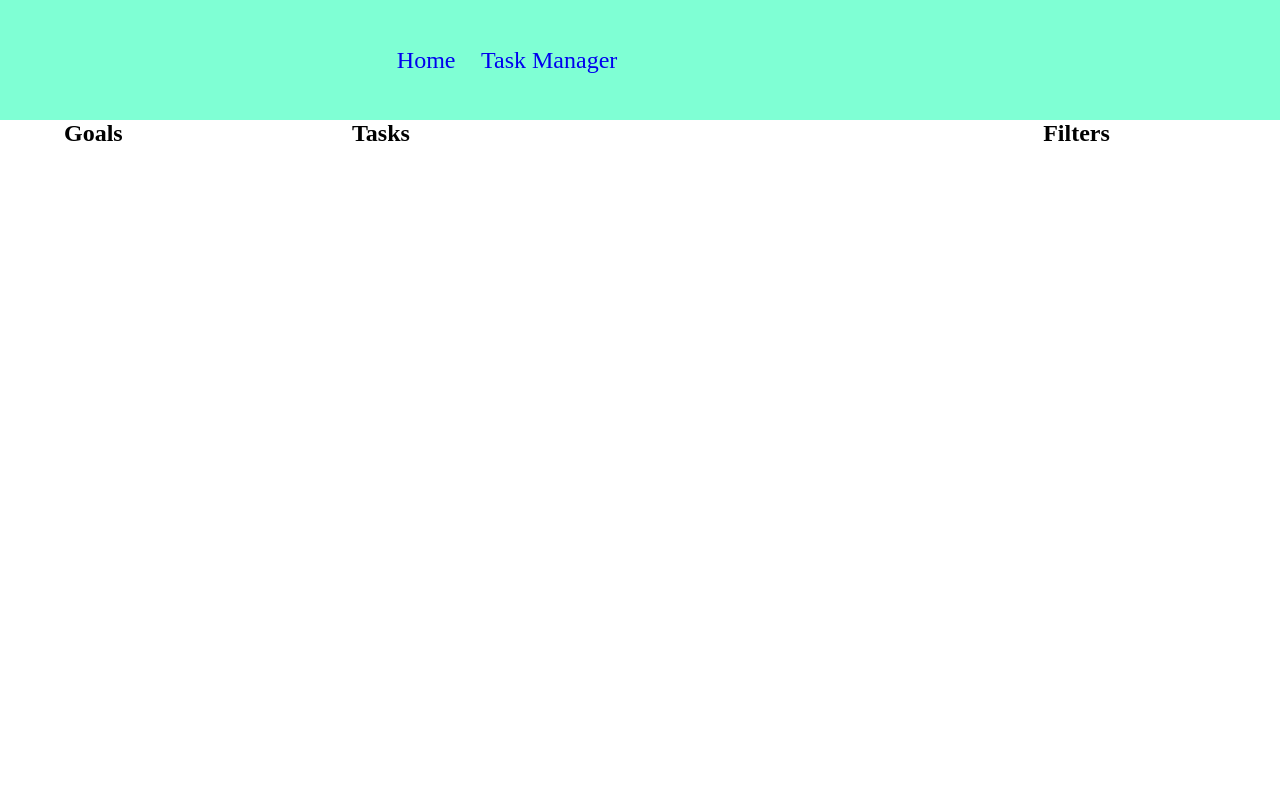
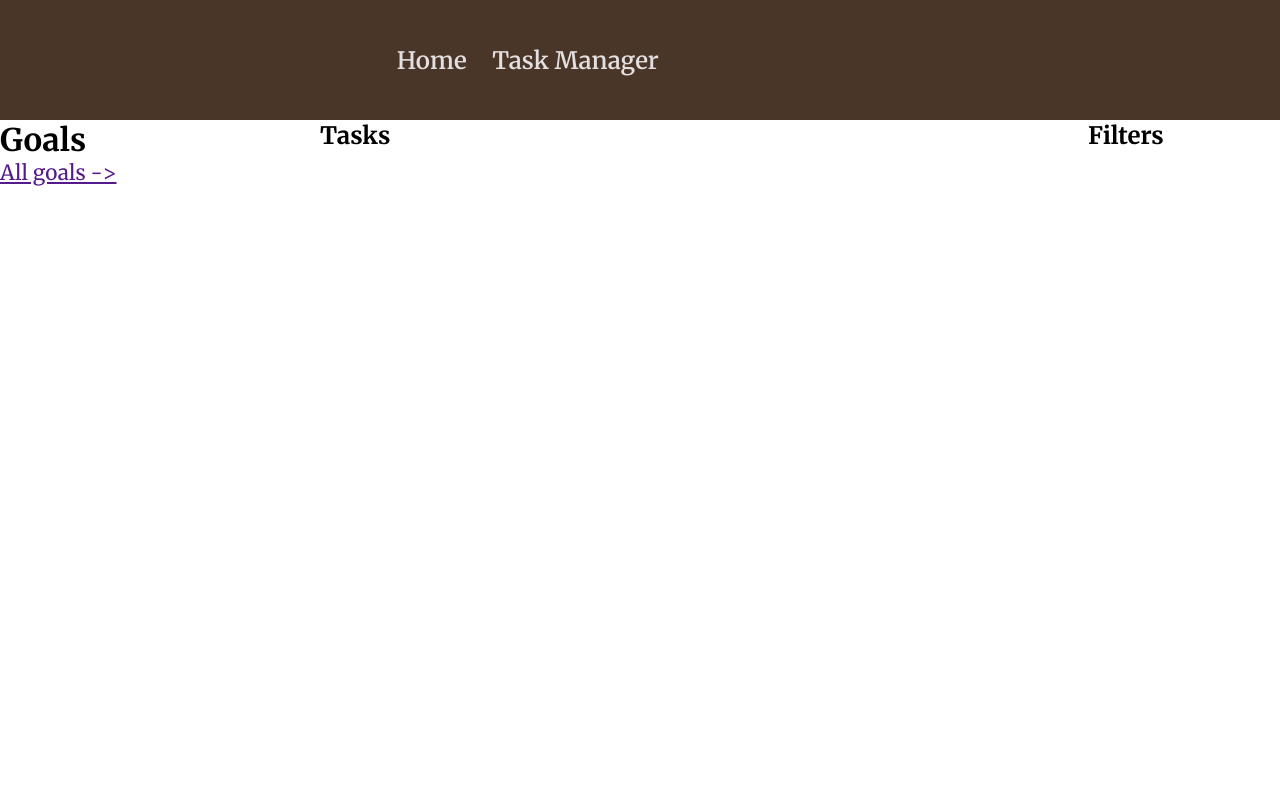
Before and after one commit to oleksandrmerkuloff/daily-manager, a Django app: page /my-goals-and-tasks/ in a window 1280 px wide. Run offline with Django 5.2, Linux system fonts and the light colour scheme; data that the repository does not hold is empty.

Commit message:
finished css style for base template

```diff
--- a/static/base.css
+++ b/static/base.css
@@ -1,6 +1,8 @@
 * {
     padding: 0;
     margin: 0;
+    font-family: "Merriweather", serif;
+    font-style: normal;
 }
 
 #main-header {
@@ -9,7 +11,7 @@
     flex-direction: row-reverse;
     width: 100%;
     height: 15vh;
-    background-color: aquamarine;
+    background-color: #493628;
 }
 
 #navigation-bar {
@@ -35,11 +37,18 @@
 
 .nav-link {
     text-decoration: none;
+    color: #E4E0E1;
+    font-weight: 600;
+}
+
+.nav-link:hover {
+    font-size: 1.6em;
+    color: #D6C0B3;
 }
 
 #main-block {
     min-height: 85vh;
-    width: 90%;
+    width: 100%;
     margin: 0 auto;
     display: flex;
 }
--- a/task_manager/static/css/goals_and_tasks.css
+++ b/task_manager/static/css/goals_and_tasks.css
@@ -1,5 +1,6 @@
 #goals-list {
     width: 25%;
+    font-size: 1.3em;
 }
 
 #tasks-list {
--- a/task_manager/templates/task_manager/goals_and_tasks.html
+++ b/task_manager/templates/task_manager/goals_and_tasks.html
@@ -11,11 +11,12 @@
     <div id="goals-list">
         <h2>Goals</h2>
         <ul>
-            {% for goal in goals %}
+            {% for goal in goals|slice:":10" %}
                 <li>
                     <a href="">{{ goal.title }}</a>
                 </li>
             {% endfor %}
+            <li><a href="">All goals -></a></li>
         </ul>
     </div>
     <div id="tasks-list">
--- a/templates/base.html
+++ b/templates/base.html
@@ -5,6 +5,9 @@
 <head>
     <meta charset="UTF-8">
     <meta name="viewport" content="width=device-width, initial-scale=1.0">
+    <link rel="preconnect" href="https://fonts.googleapis.com">
+    <link rel="preconnect" href="https://fonts.gstatic.com" crossorigin>
+    <link href="https://fonts.googleapis.com/css2?family=Merriweather:ital,opsz,wght@0,18..144,300..900;1,18..144,300..900&display=swap" rel="stylesheet">
     <link rel="stylesheet" href="{% static "base.css" %}">
     {% block style %}{% endblock %}
     <title>{% block title %}{% endblock %}</title>
```
